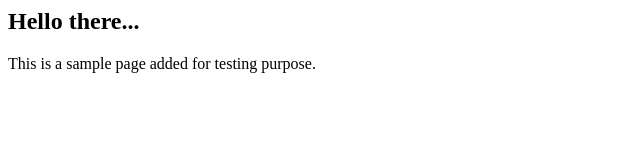
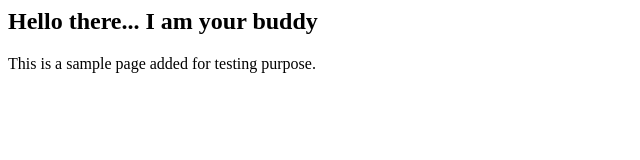
Before and after one commit to tejaswiniwp/test_pull, a plain HTML site: page index.html in a window 1280 px wide. Shown: the whole page, without its empty margins (0-640 px from the left). Drawn offline with Linux system fonts and the light colour scheme.

Commit message:
Updated content

```diff
--- a/index.html
+++ b/index.html
@@ -1,4 +1,4 @@
 <html>
-  <h2>Hello there...</h2>
+  <h2>Hello there... I am your buddy</h2>
   <p>This is a sample page added for testing purpose.</p>
 </html>
```
